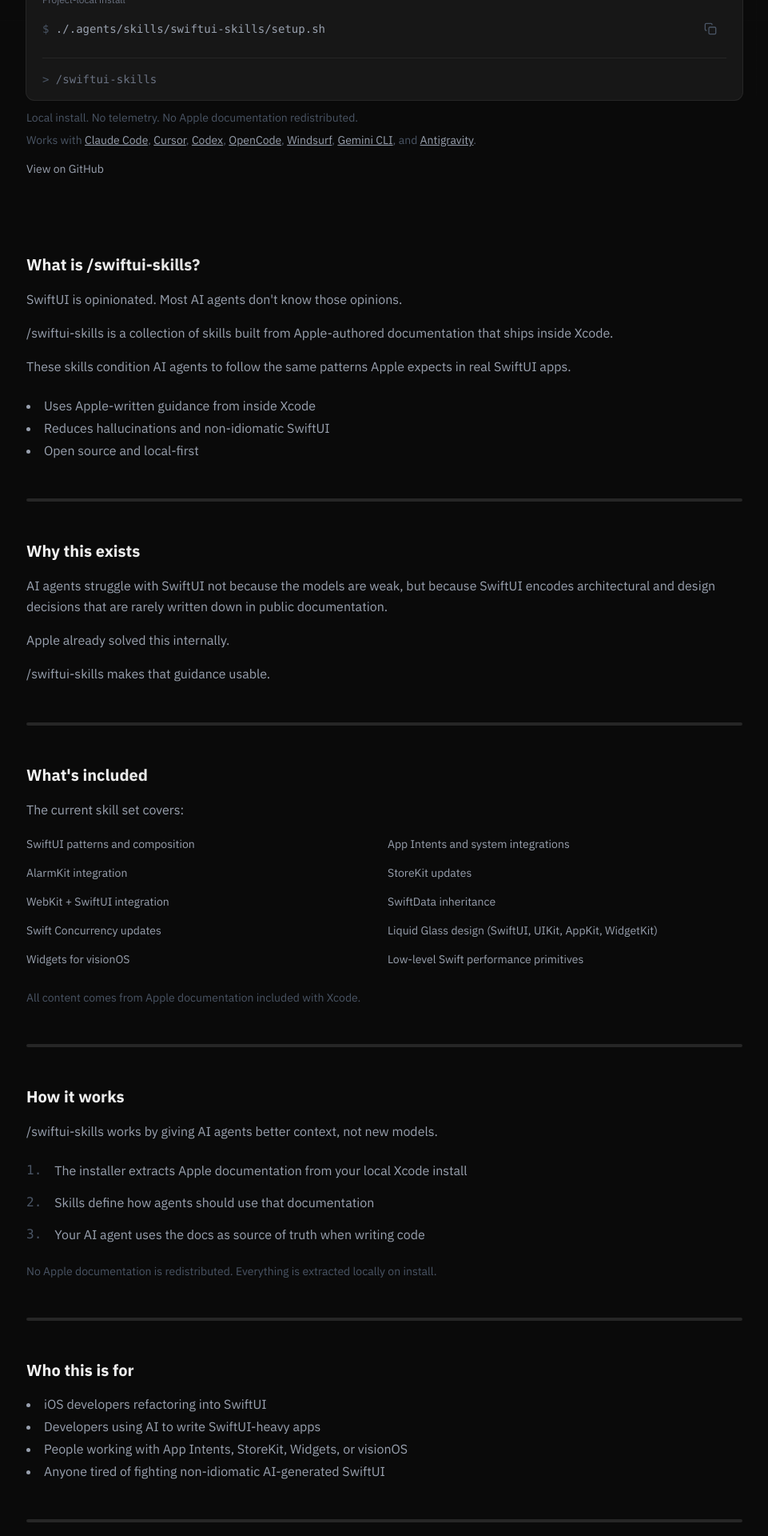
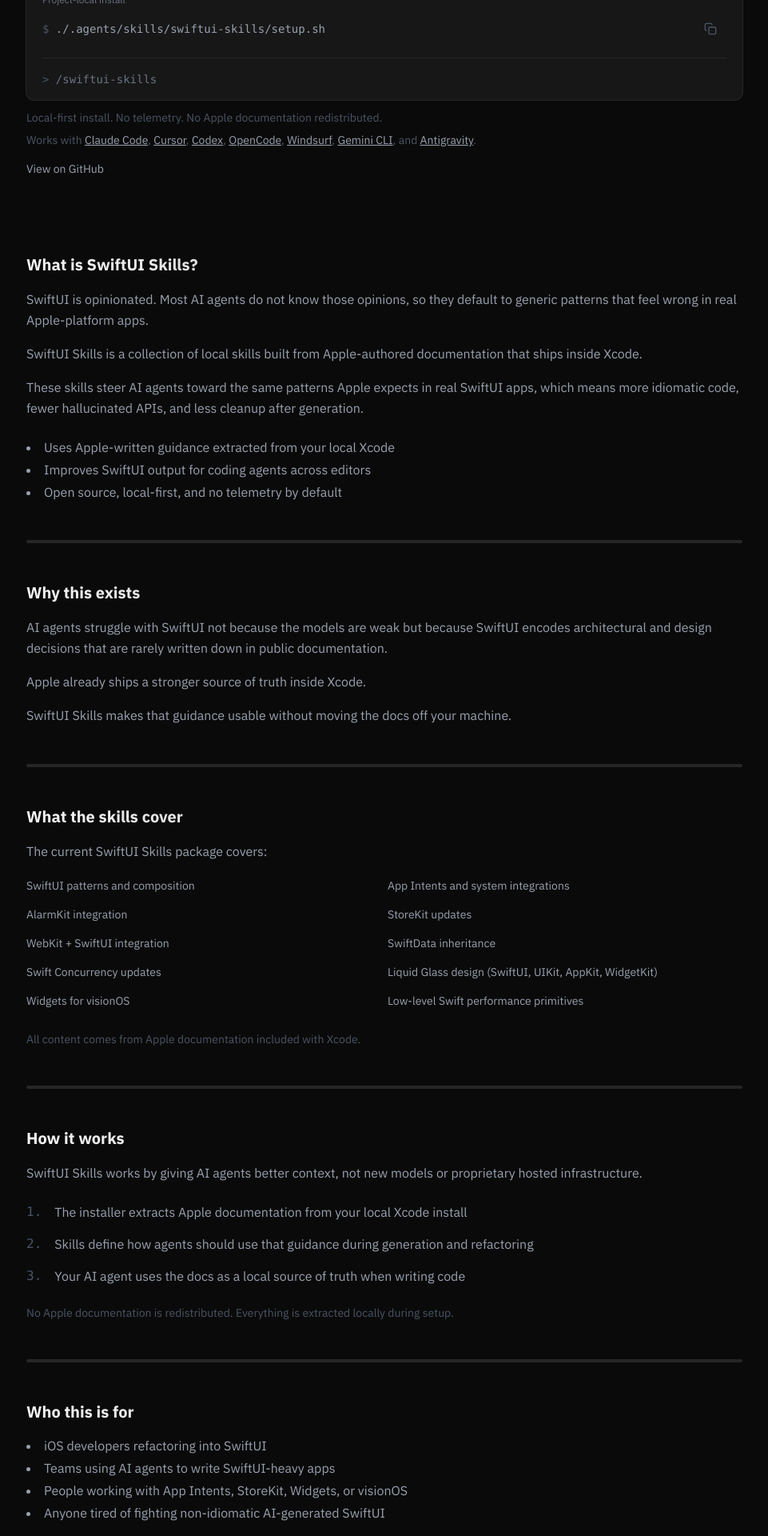
Before and after one commit to ameyalambat128/swiftui-skills, a Next.js app: page / in a window 1280 px wide. Shown: the part 680-2600 px from the top of the page at 80% size, without its empty margins (159-1120 px from the left). Built offline with nearby package versions, Linux system fonts and the light colour scheme; no server answers.

Commit message:
feat(seo): add branded metadata and verification

```diff
--- a/src/app/layout.tsx
+++ b/src/app/layout.tsx
@@ -4,6 +4,12 @@
 import Background from "@/components/background";
 import { Providers } from "@/components/providers";
 import { cn } from "@/lib/utils";
+
+const siteUrl = "https://swiftui-skills.ameyalambat.com";
+const productName = "SwiftUI Skills";
+const productDescription =
+  "SwiftUI Skills gives AI agents Apple-authored Xcode guidance through a local-first setup so they generate more idiomatic SwiftUI with fewer hallucinated patterns.";
+const googleSiteVerification = process.env.GOOGLE_SITE_VERIFICATION;
 
 const ibmPlexSans = IBM_Plex_Sans({
   weight: ["300", "400", "500", "600", "700"],
@@ -13,51 +19,67 @@
 });
 
 export const metadata: Metadata = {
-  title: "/swiftui-skills - Agent Skills for SwiftUI",
-  description:
-    "Agent skills for SwiftUI, built from Apple's Xcode AI documentation. Local install. No telemetry.",
+  title: "SwiftUI Skills | Apple-authored Xcode guidance for AI agents",
+  description: productDescription,
   keywords: [
+    "SwiftUI Skills",
     "SwiftUI",
-    "AI",
-    "coding agent",
+    "AI agents",
+    "coding agents",
     "Claude Code",
     "Cursor",
+    "Codex",
     "Apple",
     "Xcode",
     "iOS",
     "macOS",
     "visionOS",
+    "local-first",
   ],
   authors: [{ name: "Ameya Lambat", url: "https://ameyalambat.com" }],
   creator: "Ameya Lambat",
-  metadataBase: new URL("https://swiftui-skills.ameyalambat.com"),
+  publisher: "Ameya Lambat",
+  metadataBase: new URL(siteUrl),
   alternates: {
     canonical: "/",
   },
+  verification: googleSiteVerification
+    ? {
+        google: googleSiteVerification,
+      }
+    : undefined,
+  icons: {
+    icon: [
+      {
+        url: "/icon.png",
+        type: "image/png",
+      },
+    ],
+    shortcut: "/icon.png",
+    apple: "/icon.png",
+  },
   openGraph: {
-    title: "/swiftui-skills - Agent Skills for SwiftUI",
-    description:
-      "Agent skills for SwiftUI, built from Apple's Xcode AI documentation.",
-    url: "https://swiftui-skills.ameyalambat.com",
-    siteName: "/swiftui-skills",
+    title: "SwiftUI Skills",
+    description: productDescription,
+    url: siteUrl,
+    siteName: productName,
     locale: "en_US",
     type: "website",
     images: [
       {
-        url: "/og-image.png",
-        width: 3549,
-        height: 2148,
-        alt: "/swiftui-skills - Agent Skills for SwiftUI",
+        url: "/opengraph-image",
+        width: 1200,
+        height: 630,
+        alt: "SwiftUI Skills",
       },
     ],
   },
   twitter: {
     card: "summary_large_image",
-    title: "/swiftui-skills - Agent Skills for SwiftUI",
-    description:
-      "Agent skills for SwiftUI, built from Apple's Xcode AI documentation.",
+    title: "SwiftUI Skills",
+    description: productDescription,
     creator: "@lambatameya",
-    images: ["/og-image.png"],
+    images: ["/twitter-image"],
   },
   robots: {
     index: true,
--- /dev/null
+++ b/src/app/opengraph-image.tsx
@@ -0,0 +1,101 @@
+import { ImageResponse } from "next/og";
+
+export const size = {
+  width: 1200,
+  height: 630,
+};
+
+export const contentType = "image/png";
+
+export default function OpenGraphImage() {
+  return new ImageResponse(
+    <div
+      style={{
+        alignItems: "stretch",
+        background:
+          "radial-gradient(circle at top left, #1f2937 0%, #111010 45%, #070707 100%)",
+        color: "#f5f5f5",
+        display: "flex",
+        fontFamily: "IBM Plex Sans, sans-serif",
+        height: "100%",
+        padding: "54px",
+        width: "100%",
+      }}
+    >
+      <div
+        style={{
+          border: "1px solid rgba(255,255,255,0.12)",
+          borderRadius: "36px",
+          display: "flex",
+          flex: 1,
+          flexDirection: "column",
+          justifyContent: "space-between",
+          overflow: "hidden",
+          padding: "48px",
+          position: "relative",
+        }}
+      >
+        <div
+          style={{
+            background:
+              "linear-gradient(135deg, rgba(245,158,11,0.18), rgba(56,189,248,0.12))",
+            borderRadius: "999px",
+            display: "flex",
+            fontSize: 28,
+            letterSpacing: "0.12em",
+            padding: "12px 20px",
+            textTransform: "uppercase",
+            alignSelf: "flex-start",
+          }}
+        >
+          Apple-authored Xcode guidance
+        </div>
+
+        <div style={{ display: "flex", flexDirection: "column", gap: 24 }}>
+          <div
+            style={{
+              display: "flex",
+              fontSize: 78,
+              fontWeight: 700,
+              letterSpacing: "-0.04em",
+              lineHeight: 1,
+            }}
+          >
+            SwiftUI Skills
+          </div>
+          <div
+            style={{
+              color: "#d4d4d8",
+              display: "flex",
+              fontSize: 34,
+              lineHeight: 1.35,
+              maxWidth: 900,
+            }}
+          >
+            Local-first skills that give AI agents Apple-native SwiftUI context
+            so they write better code with fewer hallucinated patterns.
+          </div>
+        </div>
+
+        <div
+          style={{
+            alignItems: "center",
+            color: "#f59e0b",
+            display: "flex",
+            fontSize: 28,
+            gap: 18,
+            letterSpacing: "0.08em",
+            textTransform: "uppercase",
+          }}
+        >
+          <span>/swiftui-skills</span>
+          <span style={{ color: "#737373" }}>•</span>
+          <span style={{ color: "#e5e7eb" }}>Local-first</span>
+          <span style={{ color: "#737373" }}>•</span>
+          <span style={{ color: "#38bdf8" }}>Open source</span>
+        </div>
+      </div>
+    </div>,
+    size,
+  );
+}
--- a/src/app/page.tsx
+++ b/src/app/page.tsx
@@ -11,30 +11,84 @@
   AccordionTrigger,
 } from "@/components/ui/accordion";
 
+const siteUrl = "https://swiftui-skills.ameyalambat.com";
+const productDescription =
+  "SwiftUI Skills gives AI agents Apple-authored Xcode guidance through a local-first setup so they generate more idiomatic SwiftUI with fewer hallucinated patterns.";
+const structuredData = {
+  "@context": "https://schema.org",
+  "@graph": [
+    {
+      "@type": "WebSite",
+      "@id": `${siteUrl}/#website`,
+      url: siteUrl,
+      name: "SwiftUI Skills",
+      description: productDescription,
+      publisher: {
+        "@id": `${siteUrl}/#person`,
+      },
+    },
+    {
+      "@type": "SoftwareApplication",
+      "@id": `${siteUrl}/#software`,
+      name: "SwiftUI Skills",
+      applicationCategory: "DeveloperApplication",
+      operatingSystem: "macOS",
+      offers: {
+        "@type": "Offer",
+        price: "0",
+        priceCurrency: "USD",
+      },
+      description: productDescription,
+      softwareVersion: "0.1.0",
+      url: siteUrl,
+      downloadUrl: `${siteUrl}/install`,
+      publisher: {
+        "@id": `${siteUrl}/#person`,
+      },
+      author: {
+        "@id": `${siteUrl}/#person`,
+      },
+      keywords: [
+        "SwiftUI",
+        "Xcode",
+        "Apple-authored guidance",
+        "AI coding agents",
+        "local-first",
+      ],
+    },
+    {
+      "@type": "Person",
+      "@id": `${siteUrl}/#person`,
+      name: "Ameya Lambat",
+      url: "https://ameyalambat.com",
+    },
+  ],
+};
+
 const faqItems = [
   {
     value: "ai-coding-agents",
     question: "What are SwiftUI skills for AI coding agents?",
     answer:
-      "/swiftui-skills packages Apple-authored guidance from Xcode into reusable skills that help AI coding agents generate more idiomatic SwiftUI. Instead of relying on generic guesses, the agent gets better context for composition, platform APIs, and the patterns Apple expects in real apps.",
+      "SwiftUI Skills packages Apple-authored guidance from Xcode into reusable local skills that help AI coding agents generate more idiomatic SwiftUI. Instead of relying on generic guesses, the agent gets better context for composition, platform APIs, and the patterns Apple expects in real apps.",
   },
   {
     value: "claude-code",
     question: "How does the SwiftUI skill for Claude Code work?",
     answer:
-      "Claude Code can use /swiftui-skills as local context during generation and refactoring. The setup flow extracts the docs from your local Xcode install, installs the skill locally, and gives Claude Code a stronger source of truth when it needs to write SwiftUI-heavy code.",
+      "Claude Code can use SwiftUI Skills as local context during generation and refactoring. The setup flow extracts the docs from your local Xcode install, installs the skill locally, and gives Claude Code a stronger source of truth when it needs to write SwiftUI-heavy code.",
   },
   {
     value: "cursor",
     question: "Can I use this SwiftUI skill for Cursor?",
     answer:
-      "Yes. The same SwiftUI skill for Cursor uses the locally extracted documentation and skill prompts to improve SwiftUI output inside your editor. The goal is the same across tools: better SwiftUI structure, fewer hallucinated APIs, and behavior that stays closer to Apple-native patterns.",
+      "Yes. The same SwiftUI Skills setup for Cursor uses locally extracted documentation and skill prompts to improve SwiftUI output inside your editor. The goal is the same across tools: better SwiftUI structure, fewer hallucinated APIs, and behavior that stays closer to Apple-native patterns.",
   },
   {
     value: "xcode-docs",
     question: "Why is this a SwiftUI coding skill from Xcode docs?",
     answer:
-      "The project is built around documentation Apple ships inside Xcode, not scraped summaries or community paraphrases. That is what makes /swiftui-skills a SwiftUI coding skill from Xcode docs: the content is extracted locally from your machine and then used to guide the agent.",
+      "The project is built around documentation Apple ships inside Xcode, not scraped summaries or community paraphrases. That is what makes SwiftUI Skills different: the content is extracted locally from your machine and then used to guide the agent.",
   },
 ];
 
@@ -51,6 +105,12 @@
 
   return (
     <div className="relative min-h-screen overflow-x-hidden">
+      <script
+        type="application/ld+json"
+        dangerouslySetInnerHTML={{
+          __html: JSON.stringify(structuredData),
+        }}
+      />
       <div className="mx-6 max-w-4xl lg:mx-auto">
         {/* Header / Hero */}
         <header className="py-16 lg:py-24">
@@ -64,18 +124,18 @@
           <p className="mt-4 text-lg text-gray-100">
             Agent skills for SwiftUI,
             <br className="hidden sm:block" />
-            built from Apple&apos;s Xcode AI documentation.
+            grounded in the documentation Apple ships with Xcode.
           </p>
 
           <p className="mt-6 leading-relaxed text-gray-400">
-            /swiftui-skills extracts Apple-authored documentation shipped inside
+            SwiftUI Skills extracts Apple-authored documentation shipped inside
             Xcode and turns it into reusable skills that help AI agents write
             idiomatic, Apple-native SwiftUI.
           </p>
 
           {/* Installation */}
           <h2 className="mt-16 mb-4 text-xl font-bold gradient-text">
-            Installation
+            Install SwiftUI Skills
           </h2>
           <div className="px-5 py-4 font-mono text-sm rounded-lg bg-neutral-900 ring-1 ring-neutral-800">
             <p className="text-xs text-gray-500 mb-3 font-sans">Recommended</p>
@@ -132,7 +192,8 @@
             </div>
           </div>
           <p className="mt-3 text-sm text-gray-600">
-            Local install. No telemetry. No Apple documentation redistributed.
+            Local-first install. No telemetry. No Apple documentation
+            redistributed.
           </p>
           <p className="mt-2 text-sm text-gray-600">
             Works with{" "}
@@ -217,24 +278,28 @@
         <main className="space-y-12">
           <section>
             <h2 className="mb-4 text-xl font-bold gradient-text">
-              What is /swiftui-skills?
+              What is SwiftUI Skills?
             </h2>
             <p className="mb-4 leading-relaxed text-gray-400">
-              SwiftUI is opinionated. Most AI agents don&apos;t know those
-              opinions.
+              SwiftUI is opinionated. Most AI agents do not know those opinions,
+              so they default to generic patterns that feel wrong in real
+              Apple-platform apps.
             </p>
             <p className="mb-4 leading-relaxed text-gray-400">
-              /swiftui-skills is a collection of skills built from
+              SwiftUI Skills is a collection of local skills built from
               Apple-authored documentation that ships inside Xcode.
             </p>
             <p className="mb-6 leading-relaxed text-gray-400">
-              These skills condition AI agents to follow the same patterns Apple
-              expects in real SwiftUI apps.
+              These skills steer AI agents toward the same patterns Apple
+              expects in real SwiftUI apps, which means more idiomatic code,
+              fewer hallucinated APIs, and less cleanup after generation.
             </p>
             <ul className="space-y-1 list-disc list-inside text-gray-400">
-              <li>Uses Apple-written guidance from inside Xcode</li>
-              <li>Reduces hallucinations and non-idiomatic SwiftUI</li>
-              <li>Open source and local-first</li>
+              <li>
+                Uses Apple-written guidance extracted from your local Xcode
+              </li>
+              <li>Improves SwiftUI output for coding agents across editors</li>
+              <li>Open source, local-first, and no telemetry by default</li>
             </ul>
           </section>
 
@@ -245,15 +310,16 @@
               Why this exists
             </h2>
             <p className="mb-4 leading-relaxed text-gray-400">
-              AI agents struggle with SwiftUI not because the models are weak,
+              AI agents struggle with SwiftUI not because the models are weak
               but because SwiftUI encodes architectural and design decisions
               that are rarely written down in public documentation.
             </p>
             <p className="mb-4 leading-relaxed text-gray-400">
-              Apple already solved this internally.
+              Apple already ships a stronger source of truth inside Xcode.
             </p>
             <p className="leading-relaxed text-gray-400">
-              /swiftui-skills makes that guidance usable.
+              SwiftUI Skills makes that guidance usable without moving the docs
+              off your machine.
             </p>
           </section>
 
@@ -261,10 +327,10 @@
 
           <section>
             <h2 className="mb-4 text-xl font-bold gradient-text">
-              What&apos;s included
+              What the skills cover
             </h2>
             <p className="mb-4 leading-relaxed text-gray-400">
-              The current skill set covers:
+              The current SwiftUI Skills package covers:
             </p>
             <div className="grid gap-2 sm:grid-cols-2">
               {[
@@ -296,8 +362,8 @@
               How it works
             </h2>
             <p className="mb-6 leading-relaxed text-gray-400">
-              /swiftui-skills works by giving AI agents better context, not new
-              models.
+              SwiftUI Skills works by giving AI agents better context, not new
+              models or proprietary hosted infrastructure.
             </p>
             <div className="space-y-4">
               <div className="flex gap-4">
@@ -310,20 +376,21 @@
               <div className="flex gap-4">
                 <span className="text-gray-600 font-mono">2.</span>
                 <p className="text-gray-400">
-                  Skills define how agents should use that documentation
+                  Skills define how agents should use that guidance during
+                  generation and refactoring
                 </p>
               </div>
               <div className="flex gap-4">
                 <span className="text-gray-600 font-mono">3.</span>
                 <p className="text-gray-400">
-                  Your AI agent uses the docs as source of truth when writing
-                  code
+                  Your AI agent uses the docs as a local source of truth when
+                  writing code
                 </p>
               </div>
             </div>
             <p className="mt-6 text-sm text-gray-600">
               No Apple documentation is redistributed. Everything is extracted
-              locally on install.
+              locally during setup.
             </p>
           </section>
 
@@ -335,7 +402,7 @@
             </h2>
             <ul className="space-y-1 list-disc list-inside text-gray-400">
               <li>iOS developers refactoring into SwiftUI</li>
-              <li>Developers using AI to write SwiftUI-heavy apps</li>
+              <li>Teams using AI agents to write SwiftUI-heavy apps</li>
               <li>
                 People working with App Intents, StoreKit, Widgets, or visionOS
               </li>
@@ -352,7 +419,7 @@
               Open source
             </h2>
             <p className="mb-4 leading-relaxed text-gray-400">
-              /swiftui-skills is open source.
+              SwiftUI Skills is open source.
             </p>
             <p className="mb-4 leading-relaxed text-gray-400">
               The skill definitions, prompts, and installer are public. Apple
@@ -389,8 +456,9 @@
               SwiftUI skills FAQ
             </h2>
             <p className="mb-6 max-w-2xl leading-relaxed text-gray-400">
-              A short reference for people looking for SwiftUI skills for AI
-              coding agents, including setup for Claude Code and Cursor.
+              A short reference for teams looking for SwiftUI Skills and a
+              better setup for AI coding agents, including Claude Code and
+              Cursor.
             </p>
             <div className="rounded-2xl border border-neutral-800 bg-neutral-950/60 px-5 py-3 ring-1 ring-neutral-900">
               <Accordion type="single" collapsible className="w-full">
@@ -430,7 +498,8 @@
           <section>
             <h2 className="mb-4 text-xl font-bold gradient-text">Status</h2>
             <p className="leading-relaxed text-gray-400">
-              Early and evolving. Expect changes as Apple updates Xcode.
+              Early and evolving. Expect the package to track new Apple platform
+              guidance as Xcode changes.
             </p>
           </section>
         </main>
--- /dev/null
+++ b/src/app/twitter-image.tsx
@@ -0,0 +1 @@
+export { contentType, default, size } from "./opengraph-image";
```
Also changed, not shown: public/icon.png (added).
